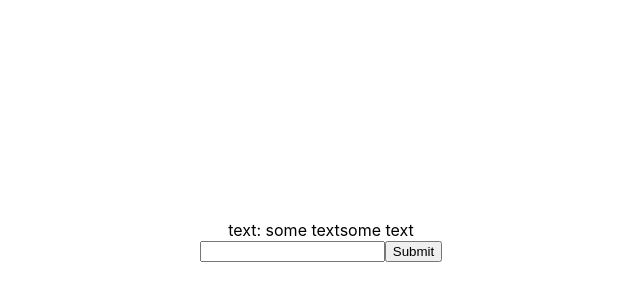
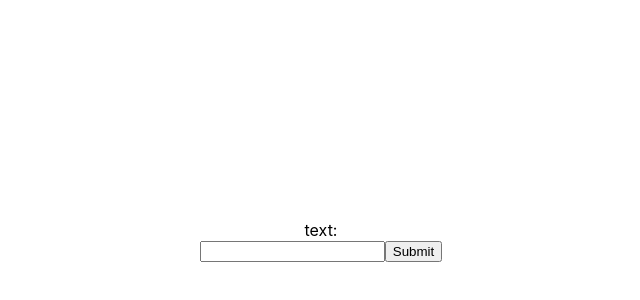
Before and after one commit to rusinovarusya/react-intensive, a React (Create React App) app: page / in a window 1280 px wide. Shown: the part 140-440 px from the top of the page, without its empty margins (319-959 px from the left). Built offline with nearby package versions, Linux system fonts and the light colour scheme.

Commit message:
feature: add worling with state

```diff
--- a/src/class-component/ClassComponent.tsx
+++ b/src/class-component/ClassComponent.tsx
@@ -8,17 +8,23 @@ interface StateType { text: string };
     this.state = { text: "" };
 
     console.log("constructor");
+
+    this.handleInput = this.handleInput.bind(this);
+    this.handleSubmit = this.handleSubmit.bind(this);
   }
 
+  handleInput(event: any) {
+    const text = event.target.value;
+    this.setState(() => { return { text }; });
+  }
+
+  handleSubmit() {}
+
   componentDidMount() {
-    this.setState((state, props) => {
-      return { text: state.text + "some text" };
-    });
-
     console.log("componentDidMount");
   }
 
-  componentDidUpdate(/*prevProps, prevState, snapshot*/) {
+  componentDidUpdate(prevProps: {}, prevState: StateType) {
     console.log("componentDidUpdate");
   }
 
@@ -31,8 +37,8 @@ interface StateType { text: string };
       <div className="class-component">
         text: {this.state.text}
         <form>
-          <input type="text" name="inputText" id="inputText" />
-          <button type="submit">Submit</button>
+          <input type="text" name="inputText" id="inputText" onInput={this.handleInput} />
+          <button type="button" onClick={this.handleSubmit}>Submit</button>
         </form>
       </div>
     );
```
